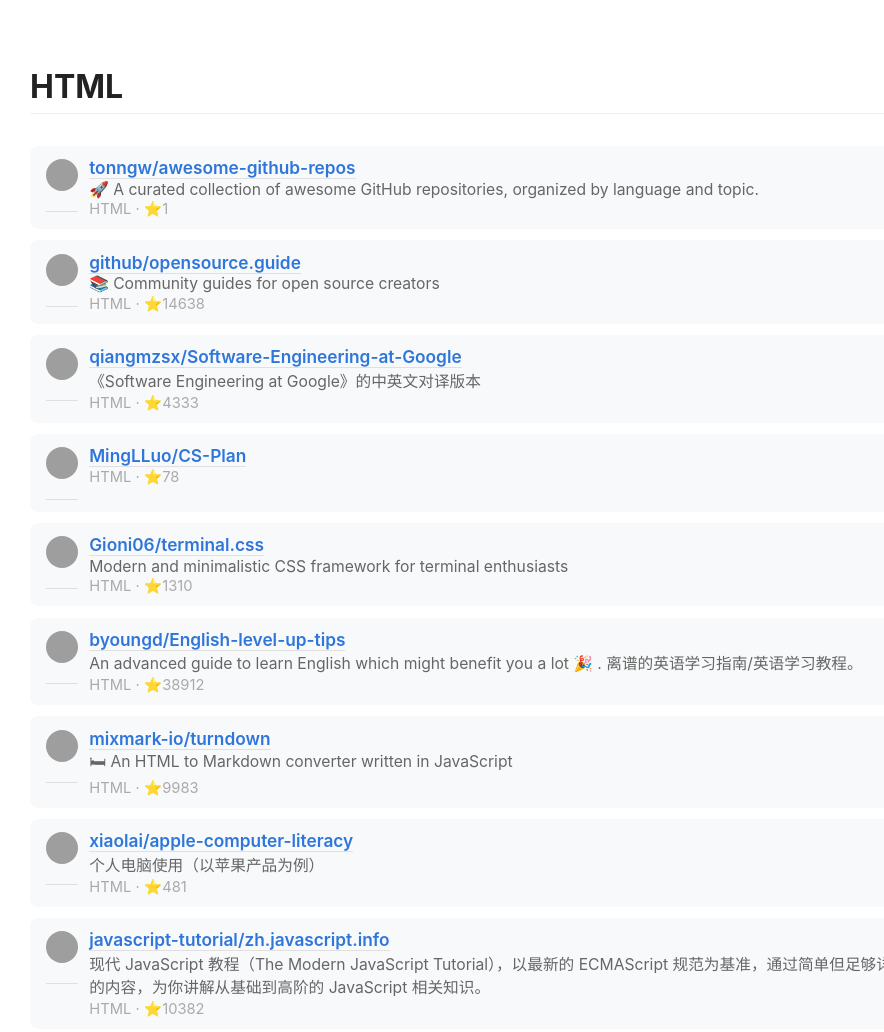
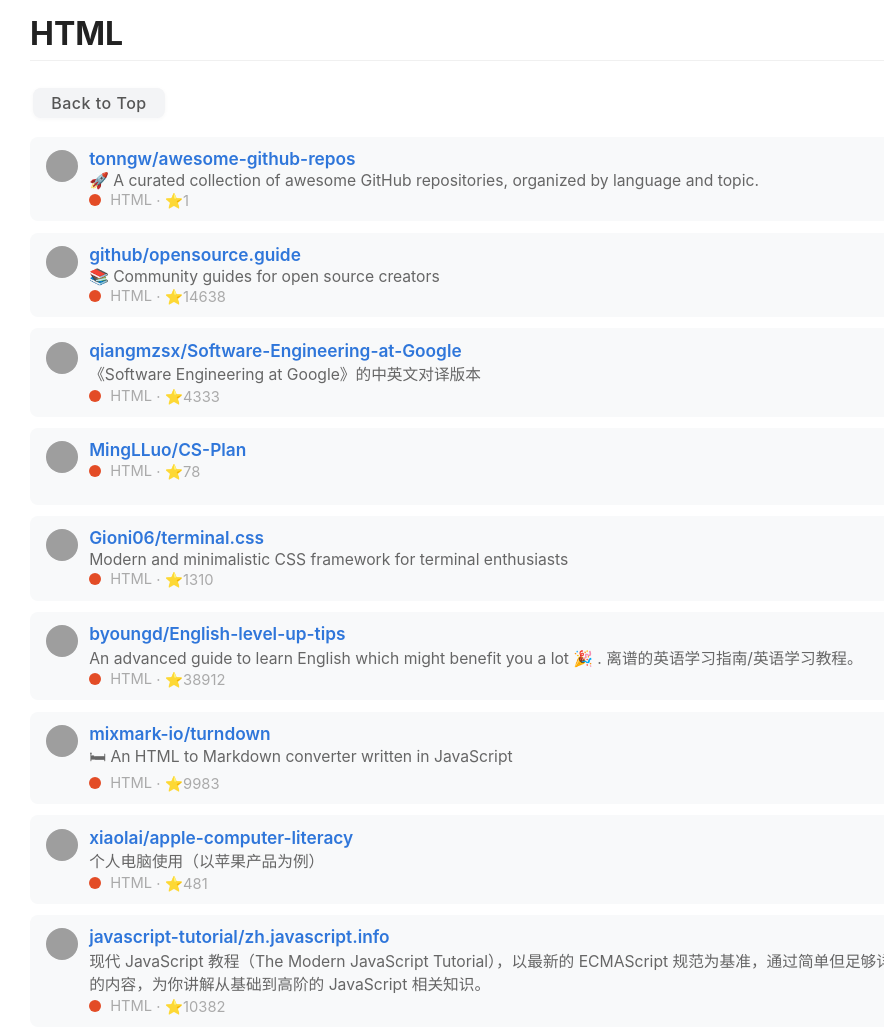
Before and after one commit to Doithoo/awesome-github-repos, a plain HTML site: page index.html in a window 1280 px wide. Shown: the part 1620-2652 px from the top of the page, without its empty margins (160-1044 px from the left). Drawn offline with Linux system fonts and the light colour scheme; grey boxes are pictures that could not be loaded.

Commit message:
✨ feat: update index.html

```diff
--- a/index.html
+++ b/index.html
@@ -34,7 +34,7 @@
     a {
       color: #2f76da;
       text-decoration: none;
-      border-bottom: 1px solid #e0e0e0;
+      border-bottom: none;
       transition: border 0.2s;
     }
     a:hover {
@@ -135,18 +135,18 @@
 </head>
 <body>
   <div class="notion-container">
-    <h1 style="display:flex;align-items:center;gap:0.7em;">
+    <h2 style="display:flex;align-items:center;gap:0.7em;">
       <a href="https://github.com/tonngw" target="_blank" style="display:inline-block;line-height:0;">
         <img src="https://cdn.rawgit.com/sindresorhus/awesome/d7305f38d29fed78fa85652e3a63e154dd8e8829/media/badge.svg" alt="Awesome" style="height:1.6em;vertical-align:middle;">
       </a>
       <a href="https://github.com/tonngw" target="_blank" style="display:inline-block;line-height:0;">
         <img src="https://badgen.net/static/GitHub/Repos/blue" alt="Awesome GitHub Repos" style="height:1.6em;vertical-align:middle;">
       </a>
-    </h1>
+    </h2>
     <h2>Table of Contents</h2>
     <ul id="toc"></ul>
     <div id="repo-content"></div>
-    <p style="margin-top:3em;color:#aaa;font-size:0.95em;text-align:center;">Powered by <a href="https://github.com/tonngw/awesome-github-repos">awesome-github-repos</a> | Notion 风格静态页</p>
+    <p style="margin-top:3em;color:#aaa;font-size:0.95em;text-align:center;">Powered by <a href="https://github.com/tonngw/awesome-github-repos">awesome-github-repos</a> @tonngw</p>
   </div>
   <script>
     async function loadData() {
@@ -156,30 +156,100 @@
       const content = document.getElementById('repo-content');
       toc.innerHTML = '';
       content.innerHTML = '';
-      // 目录
+      const langColors = {
+        'javascript': '#f1e05a',
+        'python': '#3572A5',
+        'typescript': '#3178c6',
+        'go': '#00ADD8',
+        'java': '#b07219',
+        'c': '#555555',
+        'c++': '#f34b7d',
+        'c#': '#178600',
+        'php': '#4F5D95',
+        'html': '#e34c26',
+        'css': '#563d7c',
+        'rust': '#dea584',
+        'swift': '#ffac45',
+        'shell': '#89e051',
+        'jupyter notebook': '#DA5B0B',
+        'vue': '#41b883',
+        'markdown': '#083fa1',
+        'dockerfile': '#384d54',
+        'lua': '#000080',
+        'ruby': '#701516',
+        'kotlin': '#A97BFF',
+        'objective-c': '#438eff',
+        'assembly': '#6E4C13',
+        'tex': '#3D6117',
+        'roff': '#ecdebe',
+        'mdx': '#083fa1',
+        'svelte': '#ff3e00',
+        'vim script': '#199f4b',
+        'viml': '#199f4b',
+        'tree-sitter query': '#c0ffee',
+        'astro': '#ff5d01',
+      };
+      // toc
       Object.keys(data).forEach(category => {
         const li = document.createElement('li');
         li.innerHTML = `<a href="#${category}">${category}</a>`;
         toc.appendChild(li);
       });
-      // 分类内容
+      // add category content
       Object.entries(data).forEach(([category, repos]) => {
         const h2 = document.createElement('h2');
         h2.id = category;
         h2.textContent = category;
         content.appendChild(h2);
+        // add Back to Top
+        const backTop = document.createElement('a');
+        backTop.href = "#";
+        backTop.textContent = "Back to Top";
+        backTop.style.display = "inline-block";
+        backTop.style.fontSize = "1em";
+        backTop.style.margin = "-0.8em 0 1.2em 0.2em";
+        backTop.style.color = "#555";
+        backTop.style.textDecoration = "none";
+        backTop.style.border = "none";
+        backTop.style.background = "#f3f4f6";
+        backTop.style.borderRadius = "8px";
+        backTop.style.padding = "5px 18px";
+        backTop.style.fontWeight = "500";
+        backTop.style.letterSpacing = "0.5px";
+        backTop.style.boxShadow = "0 1px 4px rgba(15,23,42,0.04)";
+        backTop.style.transition = "background 0.18s, box-shadow 0.18s";
+        backTop.onmouseover = function() {
+          backTop.style.background = '#e5e7eb';
+          backTop.style.boxShadow = '0 2px 8px rgba(15,23,42,0.10)';
+        };
+        backTop.onmouseout = function() {
+          backTop.style.background = '#f3f4f6';
+          backTop.style.boxShadow = '0 1px 4px rgba(15,23,42,0.04)';
+        };
+        backTop.onclick = function(e) {
+          e.preventDefault();
+          window.scrollTo({ top: 0, behavior: 'smooth' });
+        };
+        content.appendChild(backTop);
         const ul = document.createElement('div');
         ul.className = 'repo-list';
         repos.forEach(repo => {
           const item = document.createElement('div');
           item.className = 'repo-item';
+          // add language dot
+          let langDot = '';
+          if (repo.language) {
+            const key = repo.language.trim().toLowerCase();
+            const color = langColors[key] || '#ccc';
+            langDot = `<span style="display:inline-block;width:12px;height:12px;border-radius:50%;background:${color};margin-right:6px;vertical-align:middle;"></span>`;
+          }
           item.innerHTML = `
             <a href="${repo.owner.html_url}" target="_blank"><img class="repo-avatar" src="${repo.owner.avatar_url}" alt="${repo.owner.login}"></a>
             <div class="repo-content">
               <div class="repo-title"><a href="${repo.html_url}" target="_blank">${repo.full_name}</a></div>
               <div class="repo-desc">${repo.description ? repo.description : ''}</div>
               <div class="repo-meta">
-                ${repo.language ? `<span>${repo.language}</span> · ` : ''}
+                ${repo.language ? `<span style='display:inline-flex;align-items:center;gap:0.2em;'>${langDot}<span>${repo.language}</span></span> · ` : ''}
                 <span>⭐${repo.stargazers_count}</span>
               </div>
             </div>
```
